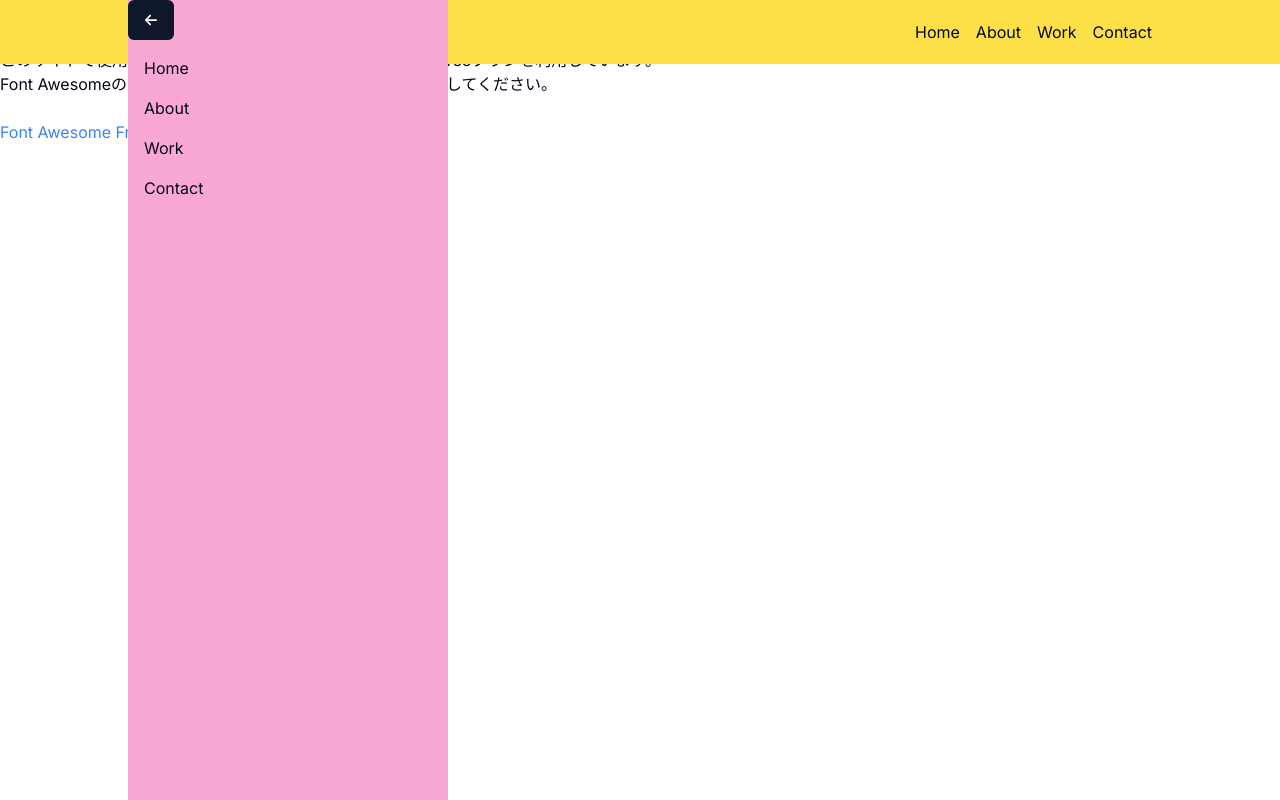
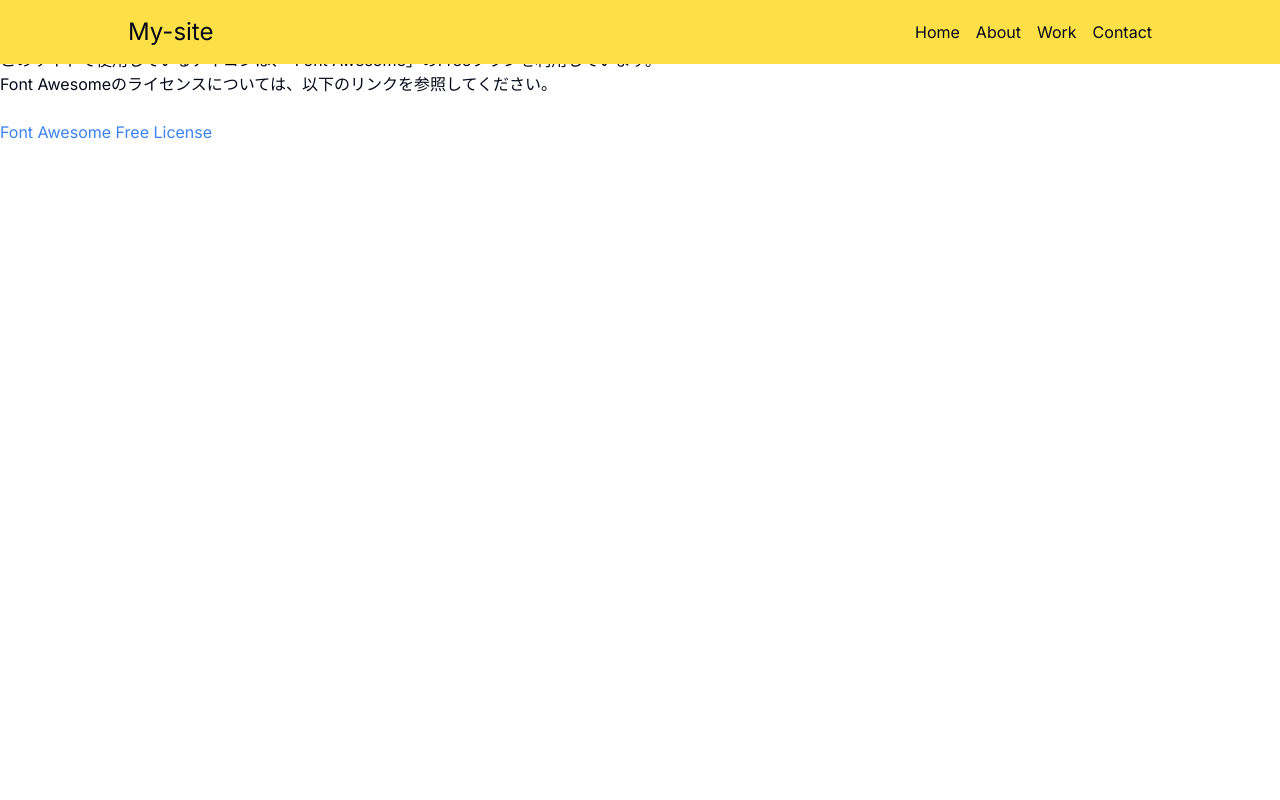
Before and after one commit to tasozo/my-site2, a Next.js app: page / in a window 1280 px wide. Built offline with nearby package versions, Linux system fonts and the light colour scheme.

Commit message:
チャプター１４

```diff
--- a/src/components/common/CustomHeader.jsx
+++ b/src/components/common/CustomHeader.jsx
@@ -1,15 +1,24 @@
-// React-iconsからFontAwesomeのメニューアイコンをインポート
+// ▼１行追加
+'use client'
+
+// React-iconsからメニューアイコンをインポート
 import { FaBars } from 'react-icons/fa6'
 // インストールしたButtonコンポーネントをインポート
 import { Button } from '../ui/button'
 // Next.jsで使えるLinkコンポーネントをインポート
 import Link from 'next/link'
-// 定数のリストとして作成したメニューの一覧をインポート
+// メニューの一覧をインポート
 import { MENU_ITEMS } from '../../constants/menuItems'
 
 import MenuDrawer from '../ui/drawers/MenuDrawer'
 
+// ▼１行追加
+import { useState } from 'react'
+
 export default function CustomHeader() {
+  // ▼１行追加
+  const [isMenuOpen, setIsMenuOpen] = useState(false)
+
   return (
     <div
       className={`
@@ -19,20 +28,22 @@ export default function CustomHeader() {
         p-4 md:px-32
         `}
     >
-
-<MenuDrawer />
+      {/* ↓　ここから　↓ */}
+      <MenuDrawer isMenuOpen={isMenuOpen} setIsMenuOpen={setIsMenuOpen} />
+      {/* ↑　ここまで追加　↑ */}
 
       <header
         className={`
           flex justify-between items-center
           `}
       >
-
         {/* Buttonコンポーネントを使ってメニューアイコンを表示 */}
-        <Button aria-label='menu'
+        <Button
+          aria-label='menu'
           role='button'
           variant='default'
           className='block md:hidden size-12'
+          onClick={() => setIsMenuOpen(true)}
         >
           <FaBars />
         </Button>
@@ -43,7 +54,6 @@ export default function CustomHeader() {
             hidden md:flex gap-4
             `}
         >
-
           {/* メニューの一覧を表示 */}
           {MENU_ITEMS.map((item, index) => (
             <Link key={index} href={item.url}>
--- a/src/components/ui/drawers/MenuDrawer.jsx
+++ b/src/components/ui/drawers/MenuDrawer.jsx
@@ -1,9 +1,11 @@
+
 import { FaArrowLeft } from 'react-icons/fa6'
 import { Button } from '../button'
 import Link from 'next/link'
 import { MENU_ITEMS } from '../../../constants/menuItems'
 
-export default function MenuDrawer({}) {
+// MenuDrawerのProps追加
+export default function MenuDrawer({ isMenuOpen, setIsMenuOpen }) {
   return (
     <div
       className={`
@@ -11,22 +13,34 @@ export default function MenuDrawer({}) {
         top-0
         h-screen w-80
         bg-pink-300
-          `}
+        ${isMenuOpen ? 'left-0' : '-left-80'}
+        `
+        // 上の１行追加
+        }
     >
-      <Button aria-label='close' role='button'>
+      <Button
+        aria-label='close'
+        role='button'
+        /* ↓　ここから　↓ */
+        onClick={() => setIsMenuOpen(false)}
+        variant='default'
+        className='m-4 size-12'
+        /* ↑　ここまで追加　↑ */
+      >
         <FaArrowLeft />
       </Button>
       <nav
-      className={`
-        flex flex-col gap-4
-        p-4
-      `}
+        /* ↓　ここから　↓ */
+        className={`
+          flex flex-col gap-4
+          p-4
+        `}
+        /* ↑　ここまで追加　↑ */
+      >
+        {MENU_ITEMS.map((item, index) => (
 
-      >
-
-
-        {MENU_ITEMS.map((item, index) => (
-          <Link key={index} href={item.url}>
+          // ↓のonClick部分を追加
+          <Link key={index} href={item.url} onClick={() => setIsMenuOpen(false)}>
             {item.name}
           </Link>
         ))}
```
Lines whose indentation alone changed are shown as unchanged.
